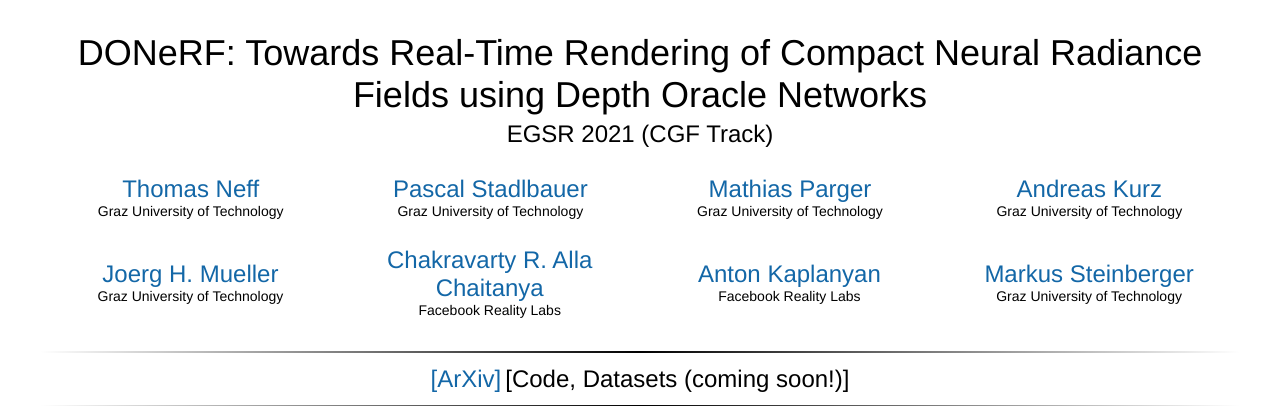
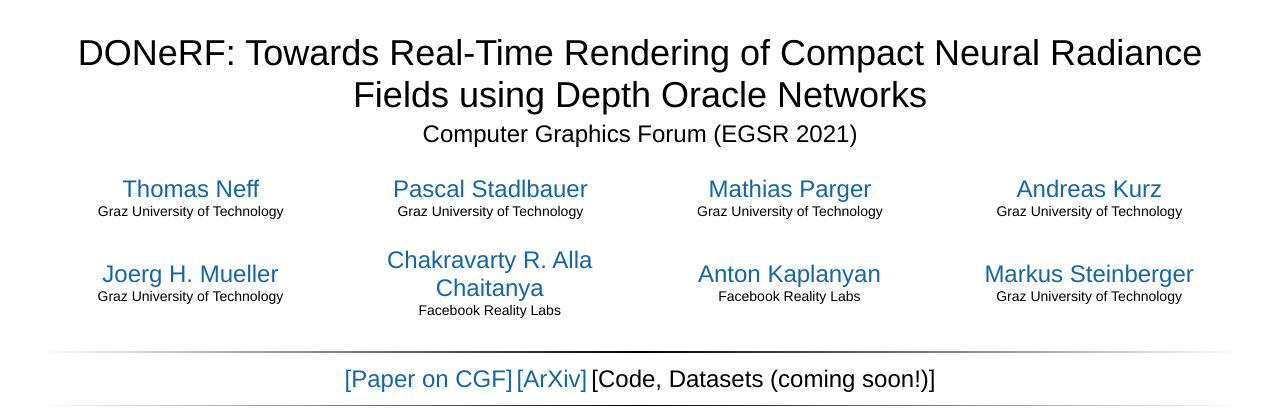
Before and after one commit to DepthOracleNeRF/depthoraclenerf.github.io, a plain HTML site: page index.html in a window 1280 px wide. Shown: the top 416 px of the page. Drawn offline with Linux system fonts and the light colour scheme.

Commit message:
Updated to refer to CGF digital library.

```diff
--- a/index.html
+++ b/index.html
@@ -173,7 +173,7 @@ Compared to concurrent acceleration methods for raymarching-based neural represe
         <tr>
           <td align=center width=300px>
 						<center>
-							<span style="font-size:24px">EGSR 2021 (CGF Track)</span>
+							<span style="font-size:24px">Computer Graphics Forum (EGSR 2021)</span>
 						</center>
 					</td>
         </tr>
@@ -256,6 +256,11 @@ Compared to concurrent acceleration methods for raymarching-based neural represe
 	<center>
 		<table>
 		  <tr>
+      <td align=center> <span style="font-size:18pt">
+			  <center>
+				<a href="https://diglib.eg.org/handle/10.1111/cgf14340">[Paper on CGF]</a>
+			  </center>
+			</td>
 			<td align=center> <span style="font-size:18pt">
 			  <center>
 				<a href="https://arxiv.org/abs/2103.03231">[ArXiv]</a>
@@ -574,10 +579,10 @@ Compared to concurrent acceleration methods for raymarching-based neural represe
 	<table align=center width=450px>
 		<center><h1>Paper and Supplementary Material</h1></center>
 		<tr>
-			<td><a href="https://arxiv.org/abs/2103.03231"><img class="layered-paper-big" style="height:175px" src="./resources/paper.png"/></a></td>
+			<td><a href="https://diglib.eg.org/handle/10.1111/cgf14340"><img class="layered-paper-big" style="height:175px" src="./resources/paper.png"/></a></td>
 			<td><span style="font-size:14pt">T. Neff, P. Stadlbauer, M. Parger, A. Kurz, J. H. Mueller, C. R. A. Chaitanya, A. Kaplanyan, M. Steinberger<br>
 				<b>DONeRF: Towards Real-Time Rendering of Compact Neural Radiance Fields using Depth Oracle Networks</b><br>
-				(hosted on <a href="https://arxiv.org/abs/2103.03231">ArXiv</a>)<br>
+				(published in <a href="https://diglib.eg.org/handle/10.1111/cgf14340">Computer Graphics Forum (EGSR 2021)</a>)<br>
 				<!-- (<a href="./resources/camera-ready.pdf">camera ready</a>)<br> -->
 				<span style="font-size:4pt"><a href=""><br></a>
 				</span>
```
